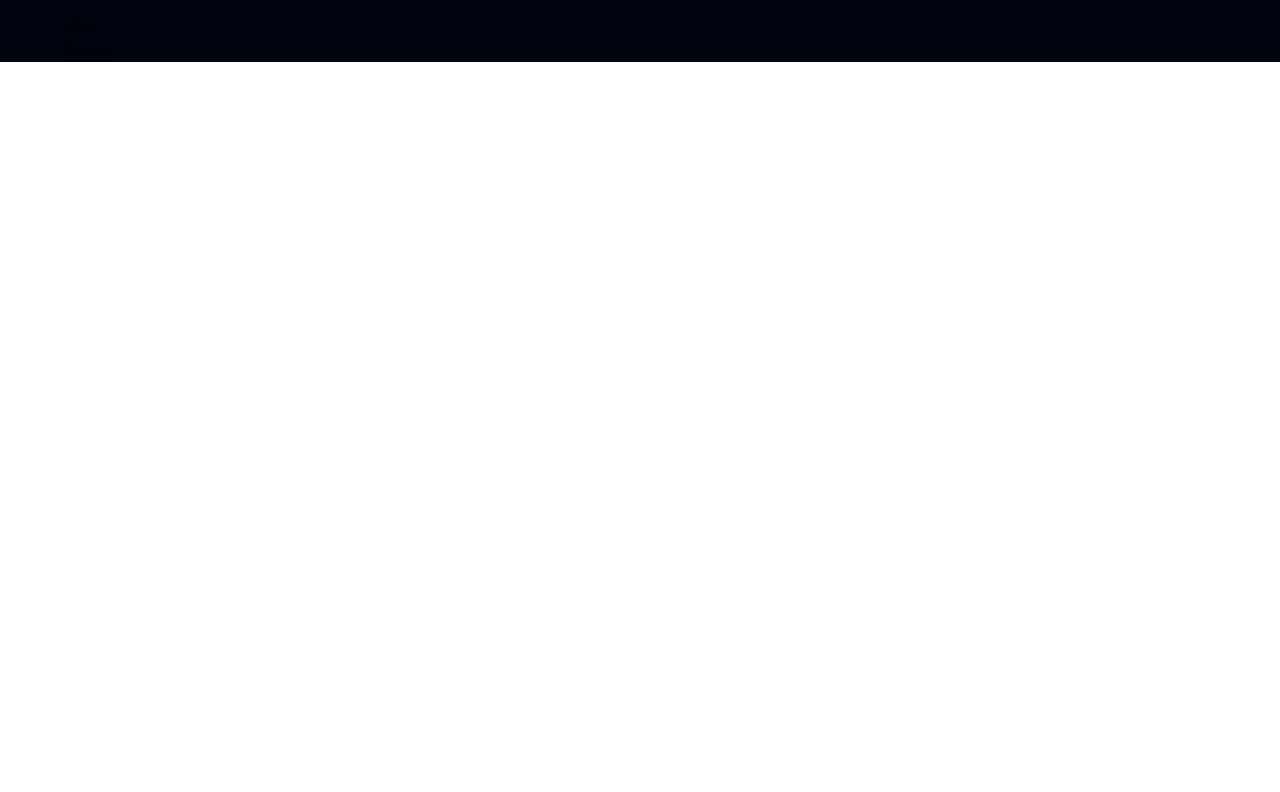
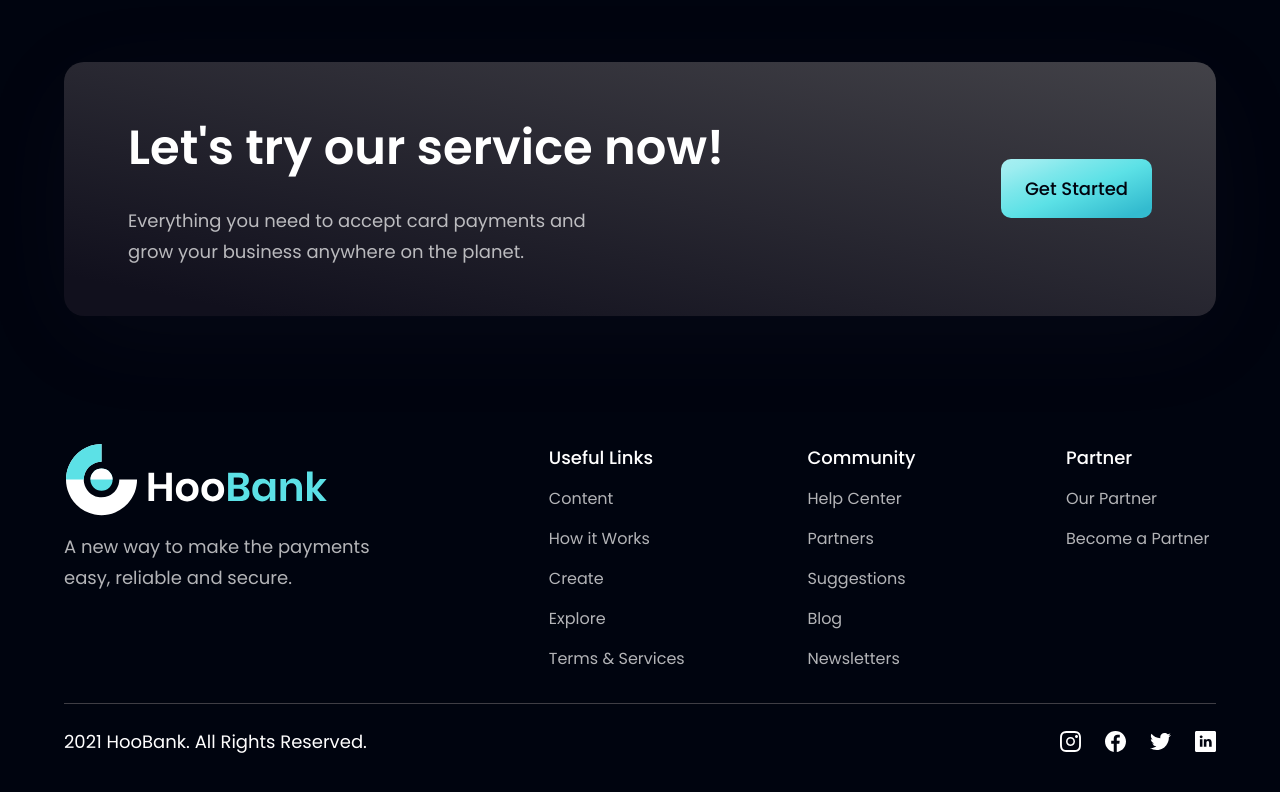
Before and after one commit to Amandeep4567/bank_modern_app, a React (Vite) app in the folder bank_modern_app/: page / in a window 1280 px wide. Shown: the part 4082-4874 px from the top of the page. Before the commit the page ends 4144 px from the top, so only its background shows below. Built offline with nearby package versions, Linux system fonts and the light colour scheme.

Commit message:
feat: code updated

```diff
--- a/bank_modern_app/src/components/CTA.jsx
+++ b/bank_modern_app/src/components/CTA.jsx
@@ -1,7 +1,22 @@
-import React from "react";
+import styles from "../style";
+import Button from "./Button";
 
-const CTA = () => {
-  return <div>CTA</div>;
-};
+const CTA = () => (
+  <section
+    className={`${styles.flexCenter} ${styles.marginY} ${styles.marginY} ${styles.padding} sm:flex-row flex-col bg-black-gradient-2 rounded-[20px] box-shadow`}
+  >
+    <div className="flex-1 flex flex-col">
+      <h2 className={styles.heading2}>Let's try our service now!</h2>
+      <p className={`${styles.paragraph} max-w-[470px] mt-5`}>
+        Everything you need to accept card payments and grow your business
+        anywhere on the planet.
+      </p>
+    </div>
+
+    <div>
+      <Button className={`${styles.flexCenter} sm:ml-10 ml-0 sm:mt-0 mt-10`} />
+    </div>
+  </section>
+);
 
 export default CTA;
--- a/bank_modern_app/src/components/Footer.jsx
+++ b/bank_modern_app/src/components/Footer.jsx
@@ -1,7 +1,66 @@
-import React from "react";
+import styles from "../style";
+import { logo } from "../assets";
+import { footerLinks, socialMedia } from "../constants";
 
-const Footer = () => {
-  return <div>Footer</div>;
-};
+const Footer = () => (
+  <section className={`${styles.flexCenter} ${styles.paddingY} flex-col`}>
+    <div className={`${styles.flexStart} md:flex-row flex-col mb-8 w-full`}>
+      <div className="flex-1 flex flex-col justify-start mr-10">
+        <img
+          src={logo}
+          alt="hoobank"
+          className="w-[266px] h-[72px] object-contain"
+        />
+        <p className={`${styles.paragraph} mt-4 max-w-[310px]`}>
+          A new way to make the payments easy, reliable and secure.
+        </p>
+      </div>
+
+      <div className="flex-[1.5] w-full flex flex-row justify-between flex-wrap md:mt-0 mt-10">
+        {footerLinks.map((footerLink) => (
+          <div
+            key={footerLink.key}
+            className="flex flex-col ss:my-0 my-4 min-w-[150px]"
+          >
+            <h4 className="font-poppins font-medium text-[18px] leading-[27px] text-white">
+              {footerLink.title}
+            </h4>
+            <ul className="list-none mt-4">
+              {footerLink.links.map((link, index) => (
+                <li
+                  key={link.name}
+                  className={`font-poppins font-normal text-[16px] leading-[24px] text-dimWhite hover:text-secondary cursor-pointer ${
+                    index !== footerLink.links.length - 1 ? "mb-4" : "mb-0"
+                  }`}
+                >
+                  {link.name}
+                </li>
+              ))}
+            </ul>
+          </div>
+        ))}
+      </div>
+    </div>
+
+    <div className="w-full flex justify-between items-center md:flex-row flex-col pt-6 border-t-[1px] border-t-[#3F3E45]">
+      <p className="font-poppins font-normal text-center text-[18px] leading-[27px] text-white">
+        2021 HooBank. All Rights Reserved.
+      </p>
+
+      <div className="flex flex-row md:mt-0 mt-6">
+        {socialMedia.map((social, index) => (
+          <img
+            key={social.id}
+            src={social.icon}
+            alt={social.id}
+            className={`w-[21px] h-[21px] object-contain cursor-pointer ${
+              index !== socialMedia.length - 1 ? "mr-6" : "mr-0"
+            }`}
+          />
+        ))}
+      </div>
+    </div>
+  </section>
+);
 
 export default Footer;
```
